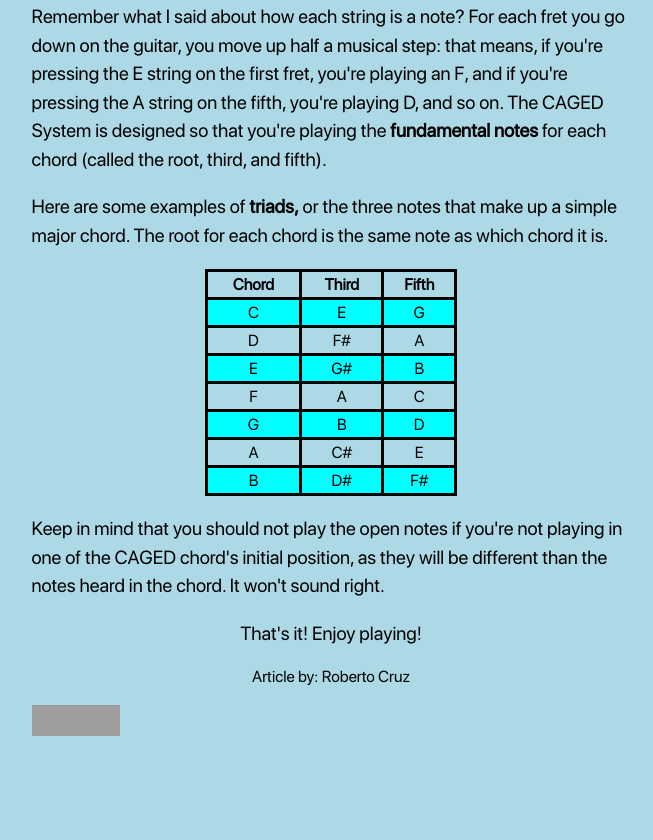
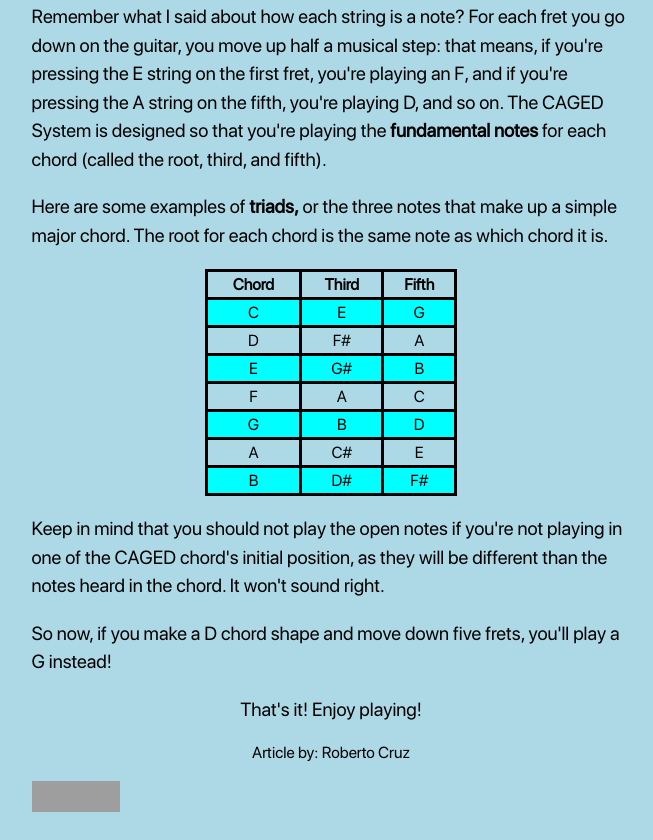
Before and after one commit to Cruz01845874/COMP4610-hw1, a plain HTML site: page index.html in a window 1280 px wide. Shown: the part 2058-2898 px from the top of the page, without its empty margins (309-962 px from the left). Before the commit the page ends 2822 px from the top, so only its background shows below. Drawn offline with Linux system fonts and the light colour scheme; grey boxes are pictures that could not be loaded.

Commit message:
Added final line

```diff
--- a/index.html
+++ b/index.html
@@ -205,6 +205,10 @@ Updated by RC on September 12, 2022 at 5:40 PM
             initial position, as they will be different than the notes heard in the chord. It won't sound right.
         </p>
 
+        <p>
+            So now, if you make a D chord shape and move down five frets, you'll play a G instead!
+        </p>
+
         <p class="center">That's it! Enjoy playing!</p>
         <aside class="center">Article by: Roberto Cruz</aside>
 
```
